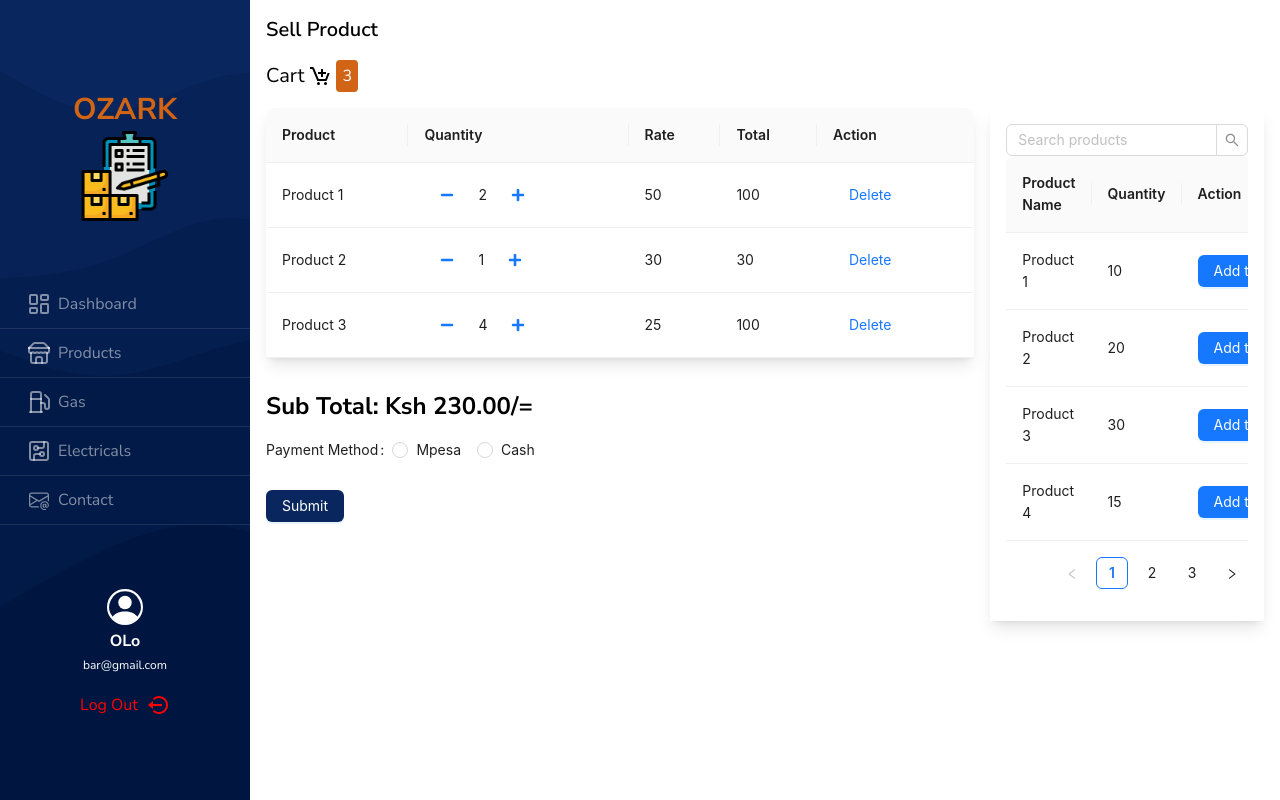
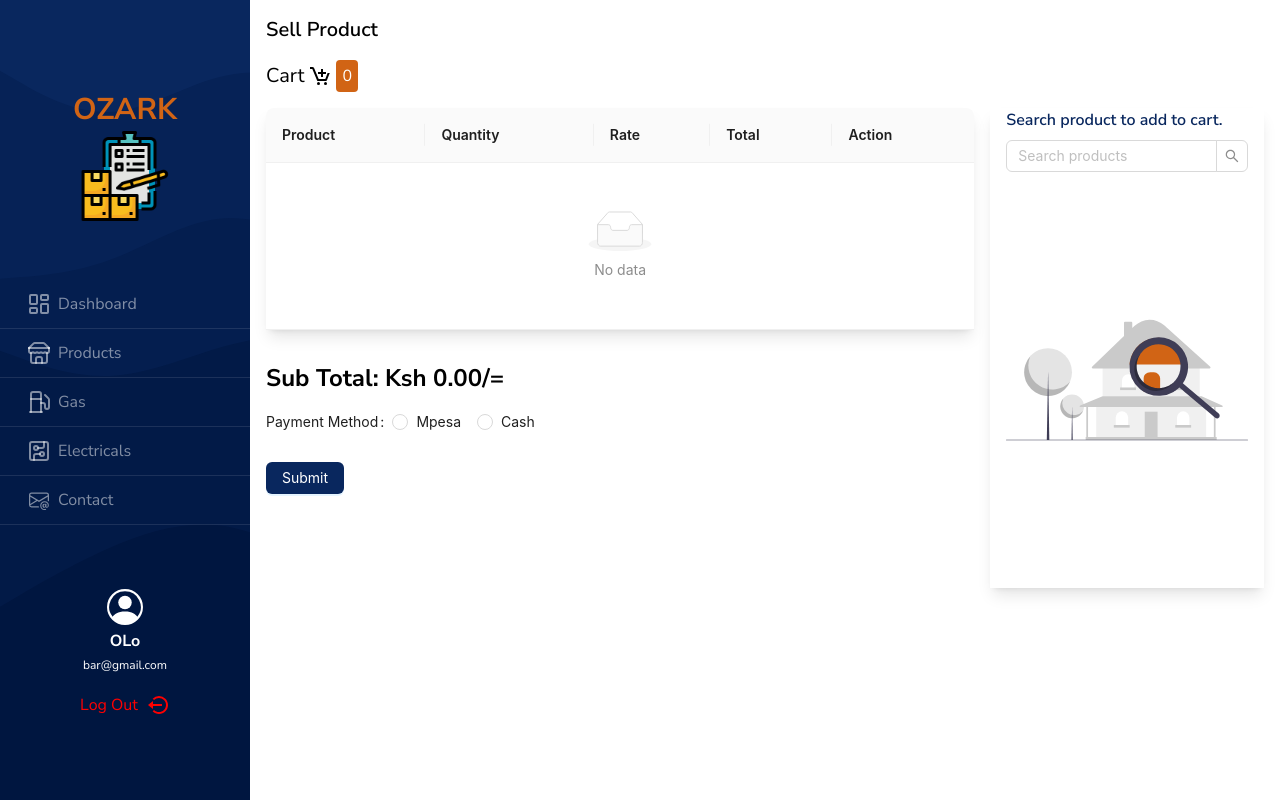
Before and after one commit to carreuky/glowing-octo-fortnight, a React (Vite) app: page /products/sell in a window 1280 px wide. Built offline with nearby package versions, Linux system fonts and the light colour scheme; the HTML template or start-up script is replaced by a standard one.

Commit message:
data intergration

```diff
--- a/src/App.jsx
+++ b/src/App.jsx
@@ -10,7 +10,6 @@ import Login from "./pages/Login";
 import Layout from "./components/layout/Layout";
 import AddProduct from "./pages/AddProduct";
 import SellProduct from "./pages/SellProduct";
-
 
 function App() {
   return (
--- /dev/null
+++ b/src/api/ProductData.js
@@ -0,0 +1,13 @@
+const originData = [];
+
+for (let i = 1; i <= 100; i++) {
+  originData.push({
+    key: i.toString(),
+    name: `Product ${i}`,
+    quantity: Math.floor(Math.random() * 100) + 1,  // Random quantity between 1 and 100
+    buying_price: Math.floor(Math.random() * 100) + 1,  // Random buying price between 1 and 100
+    selling_price: Math.floor(Math.random() * 100) + 101,  // Random selling price between 101 and 200
+  });
+}
+
+export default originData;
--- a/src/components/Cart.jsx
+++ b/src/components/Cart.jsx
@@ -1,50 +1,56 @@
-import React, { useState, useMemo } from "react";
+import React, { useState, useMemo,useContext } from "react";
 import { BiCartAdd } from "react-icons/bi";
 import { DatePicker } from "antd";
 import dayjs from "dayjs";
 import { Table, Button, InputNumber, Input, Form ,Radio} from "antd";
 import { FaPlus, FaMinus } from "react-icons/fa";
+import { CartContext } from "../context/CartProvider";
+
+
 
 export default function Cart() {
   //   const [selectedDate, setSelectedDate] = useState(dayjs());
 
-  const [cartItems, setCartItems] = useState([
-    {
-      key: 0,
-      product: "Product 1",
-      quantity: 2,
-      rate: 50,
-      total: 100,
-    },
-    {
-      key: 1,
-      product: "Product 2",
-      quantity: 1,
-      rate: 30,
-      total: 30,
-    },
-    {
-      key: 2,
-      product: "Product 3",
-      quantity: 4,
-      rate: 25,
-      total: 100,
-    },
-  ]);
+  // const [cartItems, setCartItems] = useState([
+  //   {
+  //     key: 0,
+  //     product: "Product 1",
+  //     quantity: 2,
+  //     selling_price: 50,
+  //     total: 100,
+  //   },
+  //   {
+  //     key: 1,
+  //     product: "Product 2",
+  //     quantity: 1,
+  //     selling_price: 30,
+  //     total: 30,
+  //   },
+  //   {
+  //     key: 2,
+  //     product: "Product 3",
+  //     quantity: 4,
+  //     selling_price: 25,
+  //     total: 100,
+  //   },
+  // ]);
+  const { cart, setCart } = useContext(CartContext);
+
+  console.log(cart)
 
   const handleDelete = (key) => {
-    setCartItems(cartItems.filter((item) => item.key !== key));
+    setCart(cart.filter((item) => item.key !== key));
   };
 
   const handleIncreaseQuantity = (key) => {
-    setCartItems(
-      cartItems.map((item) => {
+    setCart(
+      cart.map((item) => {
         if (item.key === key) {
           const newQuantity = item.quantity + 1;
           return {
             ...item,
             quantity: newQuantity,
-            total: newQuantity * item.rate,
+            total: newQuantity * item.selling_price,
           };
         }
         return item;
@@ -53,14 +59,14 @@ export default function Cart() {
   };
 
   const handleDecreaseQuantity = (key) => {
-    setCartItems(
-      cartItems.map((item) => {
+    setCart(
+      cart.map((item) => {
         if (item.key === key && item.quantity > 1) {
           const newQuantity = item.quantity - 1;
           return {
             ...item,
             quantity: newQuantity,
-            total: newQuantity * item.rate,
+            total: newQuantity * item.selling_price,
           };
         }
         return item;
@@ -69,14 +75,14 @@ export default function Cart() {
   };
 
   const subtotal = useMemo(() => {
-    return cartItems.reduce((sum, item) => sum + item.total, 0);
-  }, [cartItems]);
+    return cart.reduce((sum, item) => sum + item.total, 0);
+  }, [cart]);
 
   const columns = [
     {
       title: "Product",
-      dataIndex: "product",
-      key: "product",
+      dataIndex: "name",
+      key: "name",
     },
     {
       title: "Quantity",
@@ -104,8 +110,8 @@ export default function Cart() {
     },
     {
       title: "Rate",
-      dataIndex: "rate",
-      key: "rate",
+      dataIndex: "selling_price",
+      key: "selling_price",
     },
     {
       title: "Total",
@@ -136,7 +142,7 @@ export default function Cart() {
           <BiCartAdd />
         </span>
         <span className="bg-color2 text-white py-1 px-1.5 rounded ">
-          {cartItems.length}
+          {cart.length}
         </span>
       </h1>
       {/* <div className="bg-white py-4">
@@ -153,7 +159,7 @@ export default function Cart() {
 
       <div className="shadow-lg">
         {" "}
-        <Table columns={columns} dataSource={cartItems} pagination={false} />
+        <Table columns={columns} dataSource={cart} pagination={false} />
       </div>
       <h2 className="mt-8 mb-3">
         <strong className="text-2xl">
--- a/src/components/GetProducts.jsx
+++ b/src/components/GetProducts.jsx
@@ -1,56 +1,52 @@
-import React,{useState} from "react";
-import { Table,  Input,Button } from 'antd';
-
+import React, { useState, useContext } from "react";
+import { Table, Input, Button } from "antd";
+import originData from "../api/ProductData";
+import { CartContext } from "../context/CartProvider";
 
 export default function GetProducts() {
   const [searchText, setSearchText] = useState("");
   const { Search } = Input;
+  const { addToCart } = useContext(CartContext);
 
-  const products = [
-    { key: 1, name: 'Product 1', quantity: 10 },
-    { key: 2, name: 'Product 2', quantity: 20 },
-    { key: 3, name: 'Product 3', quantity: 30 },
-    { key: 4, name: 'Product 4', quantity: 15 },
-    { key: 5, name: 'Product 5', quantity: 25 },
-    { key: 6, name: 'Product 6', quantity: 35 },
-    { key: 7, name: 'Product 7', quantity: 40 },
-    { key: 8, name: 'Product 8', quantity: 45 },
-    { key: 9, name: 'Product 9', quantity: 50 },
-    { key: 10, name: 'Product 10', quantity: 60 },
-  ];
+  const products = originData;
 
   const columns = [
     {
-      title: 'Product Name',
-      dataIndex: 'name',
-      key: 'name',
+      title: "Product Name",
+      dataIndex: "name",
+      key: "name",
     },
     {
-      title: 'Quantity',
-      dataIndex: 'quantity',
-      key: 'quantity',
+      title: "Quantity",
+      dataIndex: "quantity",
+      key: "quantity",
     },
     {
-      title: 'Action',
-      key: 'action',
+      title: "Action",
+      key: "action",
       render: (text, record) => (
-        <Button type="primary">
+        <Button type="primary" onClick={() => addToCart(record)}>
           Add to Cart
         </Button>
       ),
     },
-]
-  const filteredProducts = products.filter(product =>
+  ];
+
+  const filteredProducts = products.filter((product) =>
     product.name.toLowerCase().includes(searchText.toLowerCase())
   );
+
   return (
-    <div className="md:mt-16 shadow-lg">
-      <div className="container mx-auto p-4">
+    <div className="md:mt-16 shadow-lg space-y-2 px-4">
+      <div className="container mx-auto ">
+        <p className="text-default font-semibold pb-2">
+          Search product to add to cart.
+        </p>
         <Search
           placeholder="Search products"
           onChange={(e) => setSearchText(e.target.value)}
-        //   style={{ marginBottom: 16 }}
         />
+        {searchText ? (
           <Table
             columns={columns}
             dataSource={filteredProducts}
@@ -58,6 +54,15 @@ export default function GetProducts() {
               defaultPageSize: 4,
             }}
           />
+        ) : (
+          <div className="flex items-center justify-center text-color2">
+            <img
+              src="/svg/search.svg"
+              alt="search"
+              className="h-32 sm:h-96 m-4"
+            />
+          </div>
+        )}
       </div>
     </div>
   );
--- a/src/components/tables/Products.jsx
+++ b/src/components/tables/Products.jsx
@@ -1,6 +1,7 @@
 import React, { useRef, useState } from "react";
 import { SearchOutlined } from "@ant-design/icons";
 import Highlighter from "react-highlight-words";
+import originData from "../../api/ProductData";
 import {
   Form,
   Input,
@@ -12,16 +13,6 @@ import {
   Space,
 } from "antd";
 
-const originData = [];
-for (let i = 1; i <= 40; i++) {
-  originData.push({
-    key: i.toString(),
-    product: `Product ${i}`,
-    quantity: Math.floor(Math.random() * 100) + 1, // Random quantity between 1 and 100
-    buying_price: Math.floor(Math.random() * 100) + 1, // Random buying price between 1 and 100
-    selling_price: Math.floor(Math.random() * 100) + 101, // Random selling price between 101 and 200
-  });
-}
 const EditableCell = ({
   editing,
   dataIndex,
@@ -63,6 +54,10 @@ const Products = () => {
   const [searchText, setSearchText] = useState("");
   const [searchedColumn, setSearchedColumn] = useState("");
   const searchInput = useRef(null);
+
+  // const handleDelete = (key) => {
+  //   setCart(cart.filter((item) => item.key !== key));
+  // };
 
   const isEditing = (record) => record.key === editingKey;
   const edit = (record) => {
@@ -213,10 +208,10 @@ const Products = () => {
   const columns = [
     {
       title: "Product",
-      dataIndex: "product",
-      key: "product",
+      dataIndex:"name",
+      key: "name",
       // width: "30%",
-      ...getColumnSearchProps("product"),
+      ...getColumnSearchProps("name"),
       editable: true,
     },
     {
--- a/src/components/tables/StockAlert.jsx
+++ b/src/components/tables/StockAlert.jsx
@@ -9,7 +9,12 @@ const AlertTable = ({data}) => {
 
   return (
     <Table dataSource={data} rowKey="key">
-      <Column title="Code" dataIndex="code" key="code" />
+      <Table.Column
+        title="No."
+        key="number"
+        render={(text, record, index) => index + 1}
+      />
+      {/* <Column title="Code" dataIndex="code" key="code" /> */}
       <Column title="Product" dataIndex="product" key="product" />
       <Column title="Quantity" dataIndex="quantity" key="quantity" />
       <Column
--- /dev/null
+++ b/src/context/CartProvider.jsx
@@ -0,0 +1,31 @@
+import React, { createContext, useState } from 'react';
+
+export const CartContext = createContext();
+
+export const CartProvider = ({ children }) => {
+  const [cart, setCart] = useState([]);
+
+  const addToCart = (product) => {
+    const existingItem = cart.find((item) => item.key === product.key);
+    if (existingItem) {
+      return;
+    }
+
+    const cartItem = {
+      ...product,
+      quantity: 1, // default quantity
+      total: product.selling_price * 1 // quantity * selling price
+    //   selling_price: product.selling_price,
+    //   buying_price: product.buying_price,
+    };
+    setCart([...cart, cartItem]);
+  };
+
+
+
+  return (
+    <CartContext.Provider value={{ cart, addToCart, setCart}}>
+      {children}
+    </CartContext.Provider>
+  );
+};
--- a/src/pages/SellProduct.jsx
+++ b/src/pages/SellProduct.jsx
@@ -1,9 +1,10 @@
 import React from "react";
 import Cart from "../components/Cart";
 import GetProducts from "../components/GetProducts";
-
+import { CartProvider } from "../context/CartProvider";
 export default function SellProduct() {
   return (
+    <CartProvider>
       <div>
         <h1 className="font-semibold text-xl"> Sell Product</h1>
         <div className="grid grid-cols-1 md:grid-cols-7 gap-4">
@@ -14,7 +15,7 @@ export default function SellProduct() {
             <GetProducts />
           </div>
         </div>
-
       </div>
+    </CartProvider>
   );
 }
```
Also changed, not shown: public/svg/search.svg (added). Lines whose indentation alone changed are shown as unchanged.
